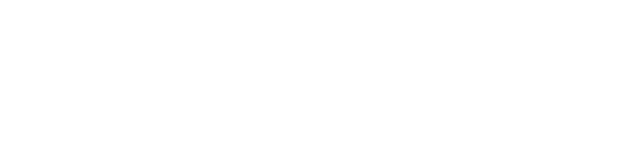
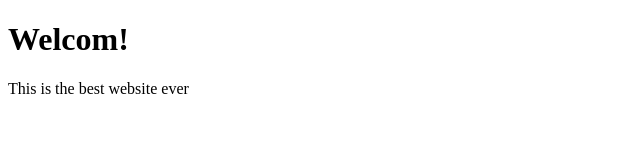
Before and after one commit to shahn7CVTC/AgileProgramming_2018, a plain HTML site: page index.html in a window 1280 px wide. Shown: the whole page, without its empty margins (0-640 px from the left). Drawn offline with Linux system fonts and the light colour scheme.

Commit message:
add website description

```diff
--- a/index.html
+++ b/index.html
@@ -6,7 +6,8 @@
     </head>
 
     <body>
-
+        <h1>Welcom!</h1>
+        <p>This is the best website ever</p>
     </body>
 
 </html>
```
